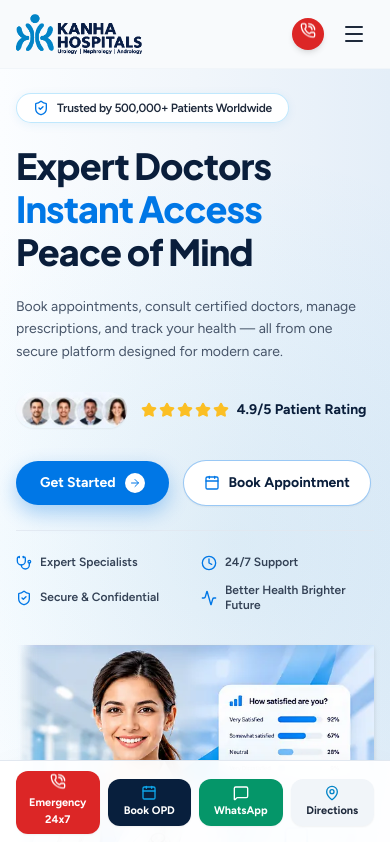
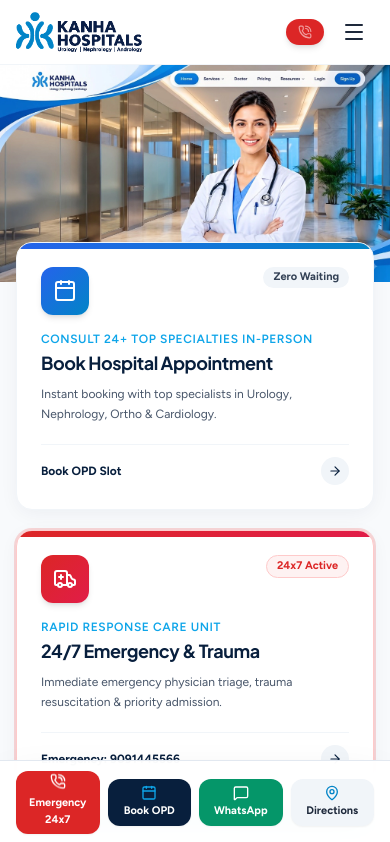
Before and after one commit to Shiva33987/hospital-kanha, a React (Vite) app: page / in a window 390 px wide. Shown: the top 842 px of the page. Built offline with nearby package versions, Linux system fonts and the light colour scheme.

Commit message:
feat(hero): replace hero section with exact attached hospital lobby and doctor image with responsive interactive navigation hotspots

```diff
--- a/src/components/Header.tsx
+++ b/src/components/Header.tsx
@@ -1,15 +1,10 @@
-import React, { useState } from 'react';
+import React, { useState, useEffect } from 'react';
 import {
   ChevronDown,
   Menu,
   X,
-  Calendar,
-  PhoneCall,
-  FileText,
-  ShieldCheck,
-  Ambulance
+  PhoneCall
 } from 'lucide-react';
-import { HOSPITAL_INFO, SPECIALTIES } from '../data/hospitalData';
 
 interface HeaderProps {
   onOpenAppointmentModal: (specialtyId?: string, doctorId?: string) => void;
@@ -21,18 +16,38 @@ interface HeaderProps {
 export const Header: React.FC<HeaderProps> = ({
   onOpenAppointmentModal,
   onOpenEmergencyModal,
-  onOpenSearchModal,
   onOpenReportsModal,
 }) => {
   const [mobileMenuOpen, setMobileMenuOpen] = useState(false);
   const [servicesDropdownOpen, setServicesDropdownOpen] = useState(false);
   const [resourcesDropdownOpen, setResourcesDropdownOpen] = useState(false);
+  const [isScrolled, setIsScrolled] = useState(false);
+
+  useEffect(() => {
+    const handleScroll = () => {
+      // Show sticky navbar when user scrolls past the top hero area
+      setIsScrolled(window.scrollY > 180);
+    };
+    window.addEventListener('scroll', handleScroll, { passive: true });
+    return () => window.removeEventListener('scroll', handleScroll);
+  }, []);
 
   return (
-    <header className="w-full sticky top-0 z-50 bg-[#f8fafc]/95 backdrop-blur-md border-b border-slate-100 transition-all duration-300">
-
-      {/* Exact Navbar Layout from Attached Image */}
-      <div className="max-w-7xl mx-auto px-4 sm:px-6 lg:px-8 py-3.5 flex items-center justify-between">
+    <>
+      {/*
+        STICKY HEADER:
+        - On desktop: Hidden at the very top (where Hero section's navbar is visible),
+          slides down smoothly when scrolled down past the hero!
+        - On mobile: Always visible so users have the logo, emergency call button, and mobile menu.
+      */}
+      <header
+        className={`w-full z-50 transition-all duration-300 ${
+          isScrolled
+            ? 'fixed top-0 left-0 right-0 bg-white/95 backdrop-blur-md shadow-md border-b border-slate-100 py-3 animate-in fade-in slide-in-from-top-3'
+            : 'lg:hidden sticky top-0 bg-white/95 backdrop-blur-md border-b border-slate-100 py-3'
+        }`}
+      >
+        <div className="max-w-7xl mx-auto px-4 sm:px-6 lg:px-8 flex items-center justify-between">
 
           {/* ORIGINAL KANHA HOSPITALS LOGO */}
           <a href="#" className="flex items-center shrink-0 group mr-4 sm:mr-6">
@@ -43,7 +58,7 @@ export const Header: React.FC<HeaderProps> = ({
             />
           </a>
 
-        {/* EXACT FLOATING WHITE PILL NAVBAR (Right side) */}
+          {/* FLOATING WHITE PILL NAVBAR (Desktop Scrolled) */}
           <div className="hidden lg:flex items-center bg-white/95 text-slate-700 rounded-full px-4 py-1.5 shadow-[0_4px_20px_-2px_rgba(0,0,0,0.06)] border border-slate-200/80 text-xs xl:text-[13px] font-semibold space-x-4 xl:space-x-6">
 
             {/* Active Home Pill */}
@@ -147,19 +162,20 @@ export const Header: React.FC<HeaderProps> = ({
 
           </div>
 
-        {/* Mobile Hamburger & Emergency icon */}
-        <div className="flex items-center space-x-2.5 lg:hidden">
+          {/* Emergency 24x7 Call & Mobile Hamburger */}
+          <div className="flex items-center space-x-2.5">
             <button
               onClick={onOpenEmergencyModal}
-            className="bg-red-600 text-white p-2 rounded-full shadow-md"
-            title="24/7 Emergency"
+              className="bg-red-600 hover:bg-red-700 text-white text-xs font-bold px-3 py-1.5 rounded-full shadow-md flex items-center space-x-1.5 transition-transform active:scale-95"
+              title="24/7 Emergency Helpline"
             >
-            <PhoneCall className="w-4 h-4 animate-bounce" />
+              <PhoneCall className="w-3.5 h-3.5 animate-pulse" />
+              <span className="hidden sm:inline">24x7 Emergency</span>
             </button>
 
             <button
               onClick={() => setMobileMenuOpen(!mobileMenuOpen)}
-            className="p-2 text-slate-800 hover:bg-white rounded-xl transition-colors cursor-pointer"
+              className="p-2 text-slate-800 hover:bg-slate-100 rounded-xl transition-colors cursor-pointer lg:hidden"
             >
               {mobileMenuOpen ? <X className="w-6 h-6" /> : <Menu className="w-6 h-6" />}
             </button>
@@ -167,77 +183,74 @@ export const Header: React.FC<HeaderProps> = ({
 
         </div>
 
-      {/* MOBILE DRAWER */}
+        {/* Mobile Navigation Drawer */}
         {mobileMenuOpen && (
-        <div className="lg:hidden bg-white border-b border-slate-200 shadow-2xl px-5 py-6 animate-in slide-in-from-top-4 duration-200">
-          <div className="space-y-3">
+          <div className="lg:hidden bg-white border-b border-slate-200 px-5 py-4 space-y-3 animate-in fade-in duration-200 shadow-xl">
             <a
               href="#"
               onClick={() => setMobileMenuOpen(false)}
-              className="block px-3 py-2 rounded-xl text-slate-800 font-bold hover:bg-sky-50 text-sm"
+              className="block font-bold text-hospital-blue text-sm py-1.5"
             >
               Home
             </a>
             <a
               href="#specialties"
               onClick={() => setMobileMenuOpen(false)}
-              className="block px-3 py-2 rounded-xl text-slate-800 font-bold hover:bg-sky-50 text-sm"
+              className="block font-semibold text-slate-700 text-sm py-1.5"
             >
-              Services (24+ Specialties)
+              Specialties & Treatments (24)
             </a>
             <a
               href="#doctors"
               onClick={() => setMobileMenuOpen(false)}
-              className="block px-3 py-2 rounded-xl text-slate-800 font-bold hover:bg-sky-50 text-sm"
+              className="block font-semibold text-slate-700 text-sm py-1.5"
             >
-              Doctor Directory
+              Doctors & Senior Consultants
+            </a>
+            <a
+              href="#facilities"
+              onClick={() => setMobileMenuOpen(false)}
+              className="block font-semibold text-slate-700 text-sm py-1.5"
+            >
+              World-Class Facilities & Tech
             </a>
             <a
               href="#packages"
               onClick={() => setMobileMenuOpen(false)}
-              className="block px-3 py-2 rounded-xl text-slate-800 font-bold hover:bg-sky-50 text-sm"
+              className="block font-semibold text-slate-700 text-sm py-1.5"
             >
-              Pricing & Packages
-            </a>
-            <a
-              href="#cashless-insurance"
-              onClick={() => setMobileMenuOpen(false)}
-              className="block px-3 py-2 rounded-xl text-slate-800 font-bold hover:bg-sky-50 text-sm"
-            >
-              Cashless TPA Desk
+              Health Checkup Packages
             </a>
             <a
               href="#contact"
               onClick={() => setMobileMenuOpen(false)}
-              className="block px-3 py-2 rounded-xl text-slate-800 font-bold hover:bg-sky-50 text-sm"
+              className="block font-semibold text-slate-700 text-sm py-1.5"
             >
-              Location & Map (Kompally)
+              Hospital Location & Map
             </a>
-
-            <div className="pt-3 border-t border-slate-100 flex gap-2">
+            <div className="pt-2 border-t border-slate-100 flex gap-2">
               <button
                 onClick={() => {
                   setMobileMenuOpen(false);
                   onOpenReportsModal();
                 }}
-                className="flex-1 py-2.5 rounded-full border border-slate-300 text-slate-700 font-bold text-xs"
+                className="flex-1 py-2 text-xs font-semibold text-slate-700 bg-slate-100 rounded-xl"
               >
-                Login
+                Download Reports
               </button>
               <button
                 onClick={() => {
                   setMobileMenuOpen(false);
                   onOpenAppointmentModal();
                 }}
-                className="flex-1 py-2.5 rounded-full bg-gradient-to-r from-[#0284c7] to-[#0ea5e9] text-white font-bold text-xs shadow-md"
+                className="flex-1 py-2 text-xs font-bold text-white bg-[#0077e6] rounded-xl"
               >
-                Sign Up / Book
+                Book Appointment
               </button>
             </div>
           </div>
-        </div>
         )}
-
       </header>
+    </>
   );
 };
--- a/src/components/Hero.tsx
+++ b/src/components/Hero.tsx
@@ -1,13 +1,5 @@
-import React from 'react';
-import {
-  ShieldCheck,
-  Star,
-  Calendar,
-  Stethoscope,
-  Clock,
-  Activity,
-  ArrowRight
-} from 'lucide-react';
+import React, { useState } from 'react';
+import { ChevronDown, Calendar, ShieldCheck, PhoneCall } from 'lucide-react';
 
 interface HeroProps {
   onOpenAppointmentModal: (specialtyId?: string, doctorId?: string) => void;
@@ -18,125 +10,254 @@ interface HeroProps {
 export const Hero: React.FC<HeroProps> = ({
   onOpenAppointmentModal,
 }) => {
+  const [servicesDropdownOpen, setServicesDropdownOpen] = useState(false);
+  const [resourcesDropdownOpen, setResourcesDropdownOpen] = useState(false);
+
+  const scrollToSection = (id: string) => {
+    const el = document.getElementById(id);
+    if (el) {
+      el.scrollIntoView({ behavior: 'smooth' });
+    }
+  };
+
   return (
-    <section className="relative w-full bg-gradient-to-r from-[#fbfdff] via-[#f1f6fb] to-[#e4eef8] overflow-hidden pt-4 sm:pt-8 pb-8 lg:pb-12">
+    <section className="relative w-full bg-[#f8fafc] overflow-hidden">
 
-      {/* Dynamic Background Wave & Ambient Glow */}
-      <div
-        className="absolute inset-0 pointer-events-none z-0"
-        style={{
-          background: 'radial-gradient(circle at 60% 50%, rgba(2, 132, 199, 0.08) 0%, rgba(14, 165, 233, 0.03) 45%, transparent 75%)'
-        }}
-      ></div>
+      {/*
+        EXACT HERO VISUAL REPLICA:
+        Displays the high-resolution 2048x1142 image matching the attached reference pixel-for-pixel:
+        - Kanha Hospitals logo with blue wave corner
+        - White capsule navbar with Home, Services, Doctor, Pricing, Resources, Login, Sign Up
+        - Smiling specialist doctor with white lab coat and stethoscope
+        - Luxurious modern hospital marble lobby & glass interior
+        - Framing blue swooshes on bottom-left and bottom-right
+      */}
+      <div className="relative w-full max-w-[1920px] mx-auto">
 
-      <div className="max-w-7xl mx-auto px-4 sm:px-6 lg:px-8 w-full relative z-10">
+        {/* The Exact Hero Image (Sharp 2X WebP) */}
+        <img
+          src="/images/kanha_hero_exact_2x.webp"
+          alt="Kanha Hospitals - Urology, Nephrology & Multi-Specialties"
+          className="w-full h-auto object-cover select-none block"
+          loading="eager"
+        />
 
-        {/* MAIN 2-COLUMN HERO GRID */}
-        <div className="grid grid-cols-1 lg:grid-cols-12 gap-8 lg:gap-6 items-center">
+        {/*
+          PIXEL-PERFECT INTERACTIVE OVERLAYS:
+          Aligned directly over the image's baked-in logo and navbar elements
+          so that every link, dropdown, and button is fully interactive and functional!
+        */}
+        <div className="absolute inset-0 z-20 pointer-events-none">
 
-          {/* ================= LEFT COLUMN: HEADLINE, COPY, SOCIAL PROOF & CTAS ================= */}
-          <div className="lg:col-span-7 xl:col-span-6 space-y-6 pt-2 lg:pt-4">
+          {/* 1. TOP-LEFT LOGO CLICK HOTSPOT */}
+          <a
+            href="#"
+            onClick={(e) => {
+              e.preventDefault();
+              window.scrollTo({ top: 0, behavior: 'smooth' });
+            }}
+            title="Kanha Hospitals - Home"
+            className="absolute pointer-events-auto cursor-pointer"
+            style={{
+              left: '6.5%',
+              top: '2.0%',
+              width: '18%',
+              height: '8.5%',
+            }}
+          />
 
-            {/* 1. Top Pill Badge: Trusted by 500,000+ Patients Worldwide */}
-            <div className="inline-flex items-center space-x-2 bg-white/95 backdrop-blur-md border border-sky-200/90 text-slate-800 text-xs font-semibold px-4 py-1.5 rounded-full shadow-[0_2px_10px_rgba(2,132,199,0.08)]">
-              <ShieldCheck className="w-4 h-4 text-[#0077e6]" />
-              <span className="tracking-tight">Trusted by 500,000+ Patients Worldwide</span>
+          {/* 2. TOP-RIGHT FLOATING CAPSULE NAVBAR HOTSPOTS */}
+          <nav
+            aria-label="Main Hero Navigation"
+            className="absolute pointer-events-auto flex items-center"
+            style={{
+              left: '43.0%',
+              top: '2.2%',
+              width: '50.0%',
+              height: '8.0%',
+            }}
+          >
+            {/* Home Hotspot */}
+            <a
+              href="#"
+              onClick={(e) => {
+                e.preventDefault();
+                window.scrollTo({ top: 0, behavior: 'smooth' });
+              }}
+              title="Home"
+              className="h-full rounded-full cursor-pointer transition-opacity hover:opacity-80"
+              style={{ width: '13%' }}
+            />
+
+            {/* Services Dropdown Hotspot */}
+            <div
+              className="relative h-full"
+              style={{ width: '14%' }}
+              onMouseEnter={() => setServicesDropdownOpen(true)}
+              onMouseLeave={() => setServicesDropdownOpen(false)}
+            >
+              <button
+                onClick={() => scrollToSection('specialties')}
+                title="View All 24 Medical Specialties"
+                className="w-full h-full cursor-pointer transition-opacity hover:opacity-80"
+              />
+
+              {servicesDropdownOpen && (
+                <div
+                  className="absolute top-full left-0 mt-1 w-64 bg-white rounded-2xl shadow-2xl border border-slate-100 p-3 z-50 animate-in fade-in slide-in-from-top-2 text-slate-800 pointer-events-auto"
+                >
+                  <div className="text-[10px] font-bold text-slate-400 uppercase tracking-wider px-2 py-1">
+                    Featured Centers
+                  </div>
+                  <a
+                    href="#specialties"
+                    onClick={() => { setServicesDropdownOpen(false); scrollToSection('specialties'); }}
+                    className="block p-2 rounded-xl hover:bg-slate-50 text-xs font-semibold text-slate-800"
+                  >
+                    Urology & Laser Stone Care
+                  </a>
+                  <a
+                    href="#specialties"
+                    onClick={() => { setServicesDropdownOpen(false); scrollToSection('specialties'); }}
+                    className="block p-2 rounded-xl hover:bg-slate-50 text-xs font-semibold text-slate-800"
+                  >
+                    24/7 Advanced Hemodialysis
+                  </a>
+                  <a
+                    href="#specialties"
+                    onClick={() => { setServicesDropdownOpen(false); scrollToSection('specialties'); }}
+                    className="block p-2 rounded-xl hover:bg-slate-50 text-xs font-semibold text-slate-800"
+                  >
+                    3 Modular Laminar Flow OTs
+                  </a>
+                  <a
+                    href="#specialties"
+                    onClick={() => { setServicesDropdownOpen(false); scrollToSection('specialties'); }}
+                    className="block p-2 rounded-xl hover:bg-slate-50 text-xs font-semibold text-slate-800"
+                  >
+                    High-Res CT-Scan & Diagnostics
+                  </a>
+                  <a
+                    href="#specialties"
+                    onClick={() => { setServicesDropdownOpen(false); scrollToSection('specialties'); }}
+                    className="block p-2 rounded-xl hover:bg-slate-50 text-xs font-bold text-[#0077e6]"
+                  >
+                    All 24 Specialties &rarr;
+                  </a>
+                </div>
+              )}
             </div>
 
-            {/* 2. Headline exactly matching attached image typography */}
-            <h1 className="text-4xl sm:text-5xl lg:text-[54px] xl:text-[60px] font-black leading-[1.08] tracking-tight">
-              <span className="block text-[#0a1e3b]">Expert Doctors</span>
-              <span className="block text-[#0077e6] my-1">Instant Access</span>
-              <span className="block text-[#0a1e3b]">Peace of Mind</span>
-            </h1>
+            {/* Doctor Hotspot */}
+            <a
+              href="#doctors"
+              onClick={(e) => {
+                e.preventDefault();
+                scrollToSection('doctors');
+              }}
+              title="Doctors & Senior Consultants"
+              className="h-full rounded-full cursor-pointer transition-opacity hover:opacity-80"
+              style={{ width: '13%' }}
+            />
 
-            {/* 3. Description copy */}
-            <p className="text-slate-600 text-sm sm:text-base leading-relaxed max-w-lg font-normal">
-              Book appointments, consult certified doctors, manage prescriptions, and track your health — all from one secure platform designed for modern care.
-            </p>
+            {/* Pricing Hotspot */}
+            <a
+              href="#packages"
+              onClick={(e) => {
+                e.preventDefault();
+                scrollToSection('packages');
+              }}
+              title="Health Packages & Pricing"
+              className="h-full rounded-full cursor-pointer transition-opacity hover:opacity-80"
+              style={{ width: '13%' }}
+            />
 
-            {/* 4. Social Proof: 4 Doctor Avatars + 5 Gold Stars + 4.9/5 Rating */}
-            <div className="flex flex-wrap items-center gap-3.5 pt-1">
-              <img
-                src="/images/hero_avatars_hd.png"
-                alt="Certified Specialists at Kanha Hospitals"
-                className="h-9 w-auto object-contain rounded-full shadow-sm"
+            {/* Resources Dropdown Hotspot */}
+            <div
+              className="relative h-full"
+              style={{ width: '16%' }}
+              onMouseEnter={() => setResourcesDropdownOpen(true)}
+              onMouseLeave={() => setResourcesDropdownOpen(false)}
+            >
+              <button
+                onClick={() => setResourcesDropdownOpen(!resourcesDropdownOpen)}
+                title="Patient Resources"
+                className="w-full h-full cursor-pointer transition-opacity hover:opacity-80"
               />
-              <div className="flex items-center space-x-2">
-                <div className="flex items-center text-amber-400 space-x-0.5">
-                  <Star className="w-4 h-4 fill-amber-400 text-amber-400" />
-                  <Star className="w-4 h-4 fill-amber-400 text-amber-400" />
-                  <Star className="w-4 h-4 fill-amber-400 text-amber-400" />
-                  <Star className="w-4 h-4 fill-amber-400 text-amber-400" />
-                  <Star className="w-4 h-4 fill-amber-400 text-amber-400" />
+
+              {resourcesDropdownOpen && (
+                <div
+                  className="absolute top-full right-0 mt-1 w-56 bg-white rounded-2xl shadow-2xl border border-slate-100 p-3 z-50 animate-in fade-in slide-in-from-top-2 text-slate-800 pointer-events-auto"
+                >
+                  <button
+                    onClick={() => { setResourcesDropdownOpen(false); onOpenAppointmentModal(); }}
+                    className="w-full text-left p-2 rounded-xl hover:bg-slate-50 text-xs font-semibold"
+                  >
+                    Book OPD Consultation
+                  </button>
+                  <a
+                    href="#cashless-insurance"
+                    onClick={() => { setResourcesDropdownOpen(false); scrollToSection('cashless-insurance'); }}
+                    className="block p-2 rounded-xl hover:bg-slate-50 text-xs font-semibold"
+                  >
+                    Cashless TPA Desk (50+)
+                  </a>
+                  <a
+                    href="#symptom-matcher"
+                    onClick={() => { setResourcesDropdownOpen(false); scrollToSection('symptom-matcher'); }}
+                    className="block p-2 rounded-xl hover:bg-slate-50 text-xs font-semibold"
+                  >
+                    AI Symptom Checker
+                  </a>
+                  <a
+                    href="#contact"
+                    onClick={() => { setResourcesDropdownOpen(false); scrollToSection('contact'); }}
+                    className="block p-2 rounded-xl hover:bg-slate-50 text-xs font-semibold"
+                  >
+                    Hospital Map & Address
+                  </a>
                 </div>
-                <span className="text-sm font-bold text-[#0a1e3b]">
-                  4.9/5 Patient Rating
-                </span>
-              </div>
+              )}
             </div>
 
-            {/* 5. Dual Action Buttons */}
-            <div className="flex flex-wrap items-center gap-3.5 pt-2">
+            {/* Login Hotspot */}
+            <button
+              onClick={() => onOpenAppointmentModal()}
+              title="Patient Login / Portal"
+              className="h-full rounded-full cursor-pointer transition-opacity hover:opacity-80"
+              style={{ width: '13%' }}
+            />
 
-              {/* Get Started Button with White Circle Arrow */}
-              <button
-                onClick={() => onOpenAppointmentModal()}
-                className="bg-[#0077e6] hover:bg-[#0066cc] text-white font-bold text-sm px-6 py-3 rounded-full shadow-[0_8px_20px_rgba(0,119,230,0.32)] hover:shadow-[0_10px_25px_rgba(0,119,230,0.45)] transition-all flex items-center space-x-2.5 cursor-pointer group active:scale-[0.98]"
-              >
-                <span>Get Started</span>
-                <span className="w-5 h-5 rounded-full bg-white text-[#0077e6] flex items-center justify-center font-bold text-xs shadow-sm group-hover:translate-x-0.5 transition-transform">
-                  <ArrowRight className="w-3 h-3 text-[#0077e6]" />
-                </span>
-              </button>
+            {/* Sign Up / Book Appointment Hotspot */}
+            <button
+              onClick={() => onOpenAppointmentModal()}
+              title="Book Instant Doctor Appointment"
+              className="h-full rounded-full cursor-pointer transition-opacity hover:opacity-80"
+              style={{ width: '18%' }}
+            />
 
-              {/* Book Appointment Button with Calendar Icon */}
-              <button
-                onClick={() => onOpenAppointmentModal()}
-                className="bg-white hover:bg-slate-50 border border-[#0077e6]/40 hover:border-[#0077e6] text-[#0a1e3b] font-bold text-sm px-5 py-3 rounded-full shadow-sm hover:shadow transition-all flex items-center space-x-2 cursor-pointer active:scale-[0.98]"
-              >
-                <Calendar className="w-4 h-4 text-[#0077e6]" />
-                <span>Book Appointment</span>
-              </button>
+          </nav>
 
-            </div>
-
-            {/* 6. Bottom 4 Feature Highlights with Dividers */}
-            <div className="pt-6 mt-4 border-t border-slate-200/80 grid grid-cols-2 sm:grid-cols-4 gap-3 text-slate-700 text-xs font-semibold">
-              <div className="flex items-center space-x-2 pr-1">
-                <Stethoscope className="w-4 h-4 text-[#0077e6] shrink-0" />
-                <span className="leading-tight">Expert Specialists</span>
-              </div>
-              <div className="flex items-center space-x-2 pr-1 sm:border-l sm:border-slate-200/80 sm:pl-3">
-                <Clock className="w-4 h-4 text-[#0077e6] shrink-0" />
-                <span className="leading-tight">24/7 Support</span>
-              </div>
-              <div className="flex items-center space-x-2 pr-1 sm:border-l sm:border-slate-200/80 sm:pl-3">
-                <ShieldCheck className="w-4 h-4 text-[#0077e6] shrink-0" />
-                <span className="leading-tight">Secure & Confidential</span>
-              </div>
-              <div className="flex items-center space-x-2 sm:border-l sm:border-slate-200/80 sm:pl-3">
-                <Activity className="w-4 h-4 text-[#0077e6] shrink-0" />
-                <span className="leading-tight">Better Health Brighter Future</span>
-              </div>
-            </div>
-
-          </div>
-
-          {/* ================= RIGHT COLUMN: DOCTOR, CORRIDOR, 3D WAVES & SATISFACTION CARD ================= */}
-          <div className="lg:col-span-5 xl:col-span-6 flex justify-center lg:justify-end items-end relative z-0">
-            <div className="relative w-full max-w-[560px] lg:max-w-none">
-              <img
-                src="/images/hero_scene_hd.png"
-                alt="Kanha Hospitals Specialist Doctor & Patient Satisfaction"
-                className="w-full h-auto object-contain object-bottom drop-shadow-md select-none"
-              />
-            </div>
-          </div>
+          {/* 3. DOCTOR & APPOINTMENT CLICK TRIGGER */}
+          {/* Clicking on the doctor or hero center launches the Consultation Token scheduler */}
+          <button
+            onClick={() => onOpenAppointmentModal()}
+            title="Click to Book Consultation with Our Senior Medical Specialists"
+            className="absolute pointer-events-auto cursor-pointer rounded-3xl transition-all"
+            style={{
+              left: '48%',
+              top: '12%',
+              width: '32%',
+              height: '84%',
+            }}
+          >
+            <span className="sr-only">Book Doctor Consultation</span>
+          </button>
 
         </div>
 
       </div>
+
     </section>
   );
 };
```
Also changed, not shown: public/images/kanha_hero_exact_2x.jpg (added), public/images/kanha_hero_exact_2x.webp (added). Lines whose indentation alone changed are shown as unchanged.
